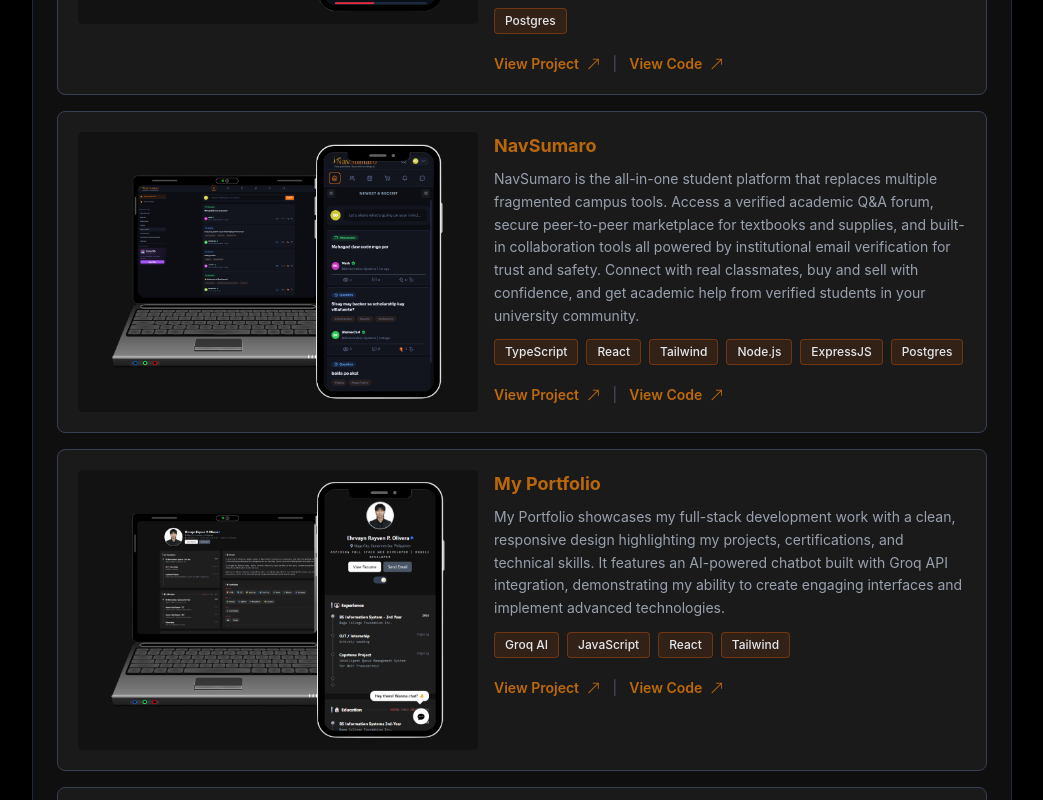
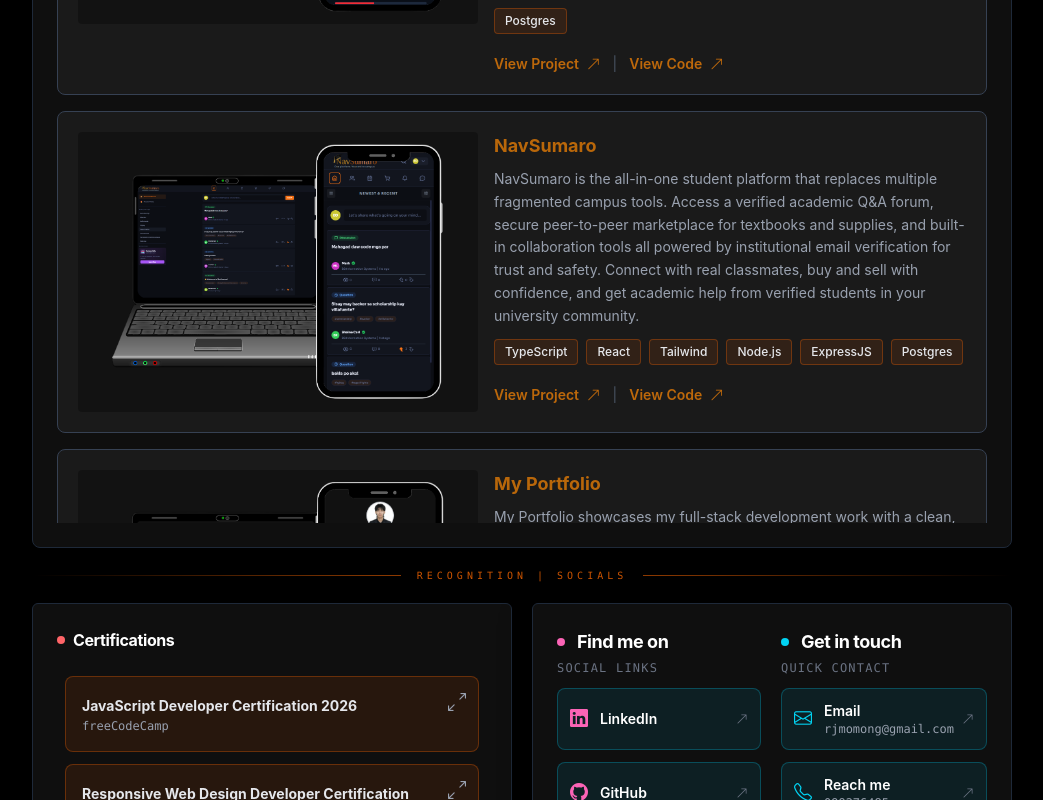
Before and after one commit to ehrvayn/Portfolio, a React (Vite) app: page / in a window 1280 px wide. Shown: the part 2000-2800 px from the top of the page, without its empty margins (118-1161 px from the left). Built offline with nearby package versions, Linux system fonts and the light colour scheme; no server answers; what groq-sdk would draw is missing.

Commit message:
Feat: added anime hover effect on profile picture

```diff
--- a/src/components/Dividers/Container2.jsx
+++ b/src/components/Dividers/Container2.jsx
@@ -10,7 +10,7 @@ function Container2() {
         <Experience />
         <Education />
       </div>
-      <div className="flex flex-col gap-4">
+      <div className="flex flex-col w-[98.4%] gap-4">
         <About />
         <TechStack />
       </div>
--- a/src/components/Dividers/Container3.jsx
+++ b/src/components/Dividers/Container3.jsx
@@ -2,7 +2,7 @@ import RecentProjects from "../containers/RecentProjects";
 
 function Container3() {
   return (
-    <div className="w-full flex flex-col gap-5">
+    <div className="w-full flex mr-[-15px] flex-col gap-5">
       <RecentProjects />
     </div>
   );
--- a/src/components/Dividers/Container4.jsx
+++ b/src/components/Dividers/Container4.jsx
@@ -7,7 +7,7 @@ function Container4() {
       <div className="flex-1">
         <Certifications />
       </div>
-      <div className="flex-1 lg:mr-[-20px] mx-0">
+      <div className="flex-1 mx-0">
         <Contact />
       </div>
     </div>
--- a/src/components/containers/RecentProjects.jsx
+++ b/src/components/containers/RecentProjects.jsx
@@ -96,7 +96,7 @@ function RecentProjects() {
         </p>
       </header>
 
-      <div className="space-y-4 h-auto">
+      <div className="space-y-4 h-[800px] overflow-y-auto">
         {projects.map((project, index) => (
           <article
             key={index}
```
